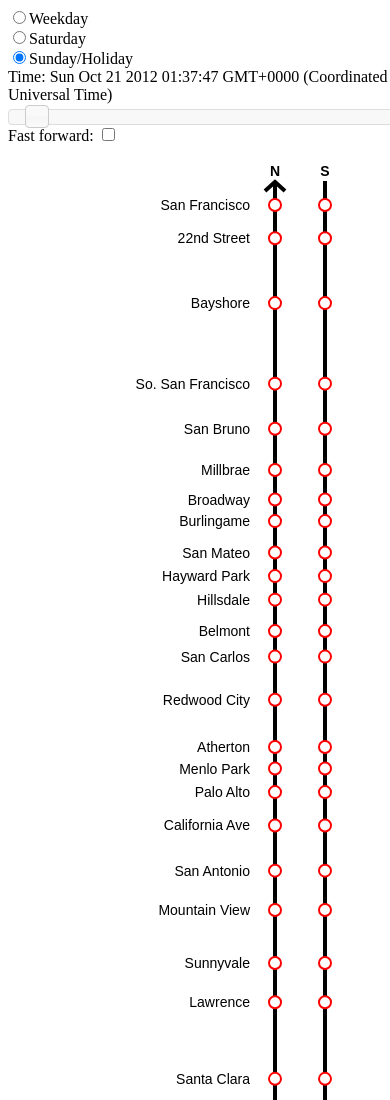
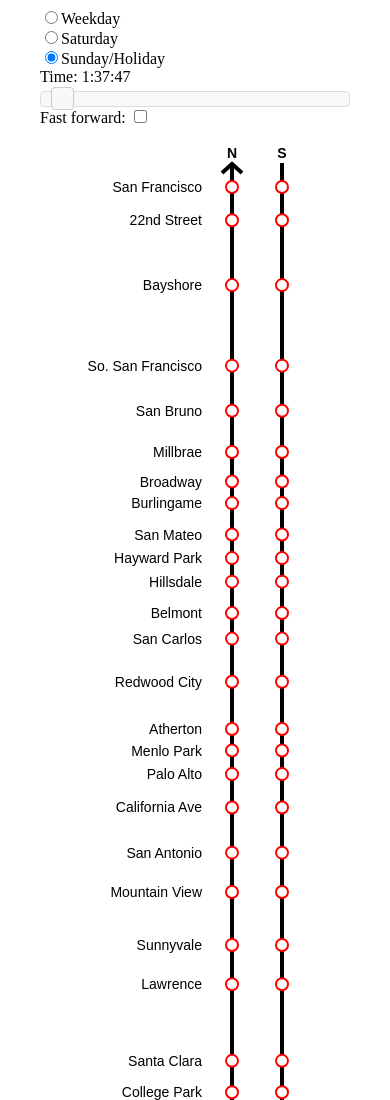
Before and after one commit to epall/animated-caltrain, a plain HTML site: page index.html in a window 390 px wide. Shown: the top 1100 px of the page. Drawn offline with nearby package versions, Linux system fonts and the light colour scheme.

Commit message:
drawing tweaks to make it look okay on iPhone

```diff
--- a/css/main.css
+++ b/css/main.css
@@ -5,7 +5,7 @@
 
 #controls form {
   text-align: left;
-  width: 400px;
+  width: 310px;
   margin: auto;
 }
 
@@ -16,6 +16,6 @@
 #map {
   margin: auto;
   margin-top: 1em;
-  width: 320px;
+  width: 225px;
   height: 1600px;
 }
--- a/index.html
+++ b/index.html
@@ -2,6 +2,8 @@
 <html lang="en">
 <head>
 <meta charset="utf-8" />
+<meta name="viewport" content="width=320px, initial-scale=1, maximum-scale=1">
+
 <title>Animated Caltrain map</title>
 <link rel="stylesheet" href="css/main.css" type="text/css" />
 <link rel="stylesheet" href="css/ui-lightness/jquery-ui-1.8.4.custom.css" type="text/css" />
--- a/js/main.js
+++ b/js/main.js
@@ -2,10 +2,17 @@ COLOR_LIMITED = "#F7E89D";
 COLOR_BULLET = "#F0B2A1";
 FAST_FORWARD_SPEED = 3000;
 DWELL_TIME = 90; /* seconds */
-nowOverride = undefined;
 schedule = undefined;
-nowOffset = 0;
 fastForward = false;
+
+/* drawing positions */
+var NORTH_X_POSITION = 150;
+var SOUTH_X_POSITION = NORTH_X_POSITION+50;
+
+function zeroPadded(num) {
+  return ('0'+num).slice(-2);
+}
+
 
 function scheduleForDay(today){
   var day = today.getDay();
@@ -70,7 +77,7 @@ function animate() {
 
   var currentSliderValue = $('.slider').slider('value');
   if(Math.abs(currentSliderValue-window.virtualTime) > 1000) {
-    $('#now').text(now.toString());
+    $('#now').text(now.getHours() + ":" + zeroPadded(now.getMinutes()) + ":" + zeroPadded(now.getSeconds()));
     $('.slider').slider('value', window.virtualTime);
   }
 
@@ -201,7 +208,7 @@ function drawTrains(time) {
       var train = trainsOnMap[name];
     }
 
-    var x = isNorthboundTrain(name) ? 240 : 290;
+    var x = isNorthboundTrain(name) ? NORTH_X_POSITION : SOUTH_X_POSITION;
     var yPosition = trainPosition(time, stops);
     yPosition = Math.round(yPosition*50) / 50;
 
@@ -233,18 +240,22 @@ function drawTrains(time) {
 /* ************* Background map drawing ************ */
 
 function drawMap(mileposts) {
-  var label = map.text(240, 10,"N");
+  var routePath = map.path("M0 0L0 1560M1 0L-10 10M-1 0L10 10");
+  routePath.attr('stroke-width', 4);
+
+  var label = map.text(NORTH_X_POSITION, 10,"N");
   label.attr('font-size', 14);
   label.attr('font-weight', 'bold');
-  var north = map.path("M240 20L240 1580M241 20L230 30M239 20L250 30");
-  north.attr('stroke-width', 4);
 
-  label = map.text(290, 10, "S");
+  var north = routePath.clone();
+  north.transform("t"+NORTH_X_POSITION+",20")
+
+  label = map.text(SOUTH_X_POSITION, 10, "S");
   label.attr('font-size', 14);
   label.attr('font-weight', 'bold');
-  var south = map.path("M240 20L240 1580M241 20L230 30M239 20L250 30");
-  south.attr('stroke-width', 4);
-  south.transform("t50,0s1,-1,240,800")
+
+  var south = routePath.clone();
+  south.transform("s1,-1,0,800t"+SOUTH_X_POSITION+",20");
 
   var topY = 40;
   var bottomY = map.height-40;
@@ -255,18 +266,20 @@ function drawMap(mileposts) {
     var name = mileposts[i][0];
     var miles = mileposts[i][1];
 
-    var t = map.text(215, topY+miles*verticalScale, name);
+    var t = map.text(NORTH_X_POSITION-30, topY+miles*verticalScale, name);
     t.attr('font-size', 14);
     t.attr('text-anchor', 'end');
 
-    var c = map.circle(240, topY+miles*verticalScale, 6);
+    var c = map.circle(NORTH_X_POSITION, topY+miles*verticalScale, 6);
     c.attr('fill', 'white');
     c.attr('stroke', 'red');
     c.attr('stroke-width', 2);
 
-    var c = map.circle(290, topY+miles*verticalScale, 6);
+    var c = map.circle(SOUTH_X_POSITION, topY+miles*verticalScale, 6);
     c.attr('fill', 'white');
     c.attr('stroke', 'red');
     c.attr('stroke-width', 2);
   }
+  routePath.remove();
+
 }
```
